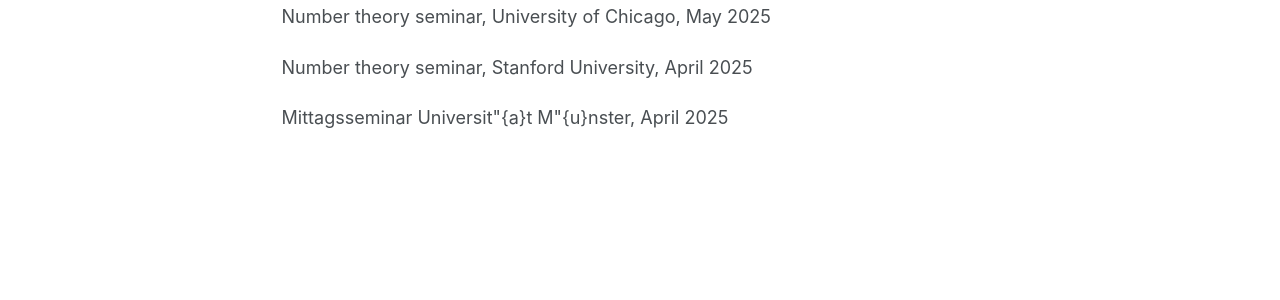
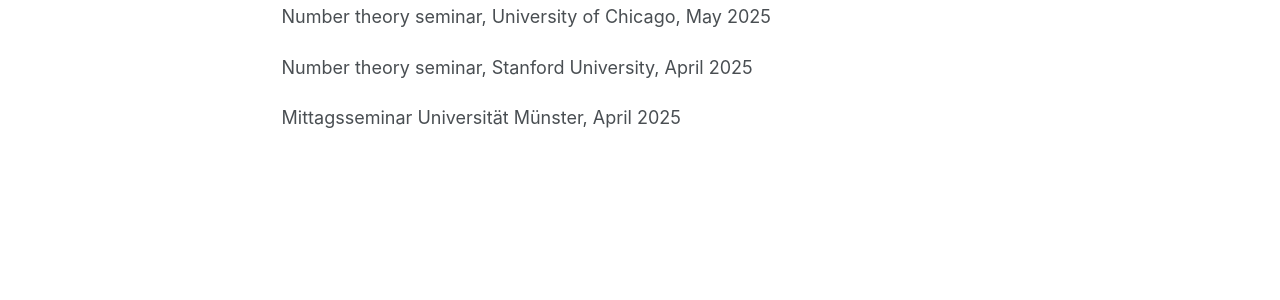
Before and after one commit to mcvaughanald/mcvaughanald.github.io, a Jekyll site: the page built from _pages/about.md, in a window 1280 px wide and 1107 px high. Shown: the part 572-872 px from the top of the window. Built offline with Jekyll 4.4.1, drawn with Linux system fonts in a browser that asks for light colours.

Commit message:
Update about.md

```diff
--- a/_pages/about.md
+++ b/_pages/about.md
@@ -22,4 +22,4 @@ Number theory seminar, University of Chicago, May 2025
 
 Number theory seminar, Stanford University, April 2025
 
-Mittagsseminar Universit\"{a}t M\"{u}nster, April 2025
+Mittagsseminar Universität Münster, April 2025
```
